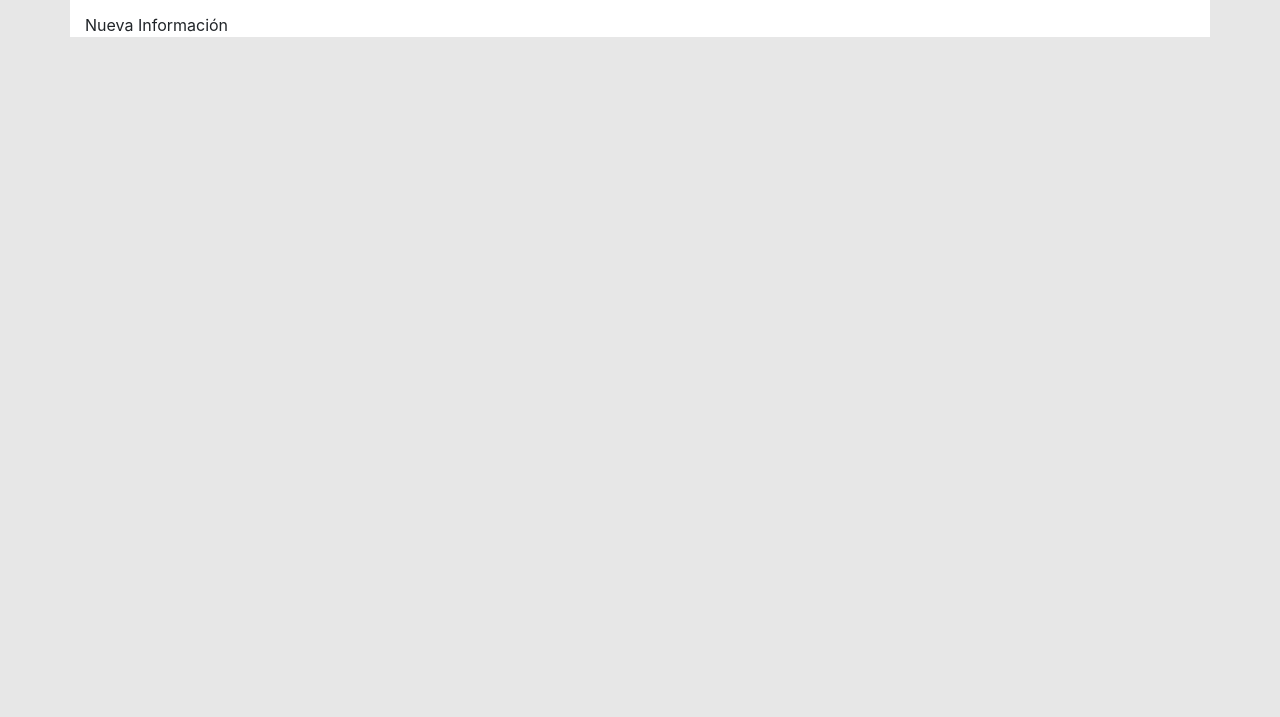
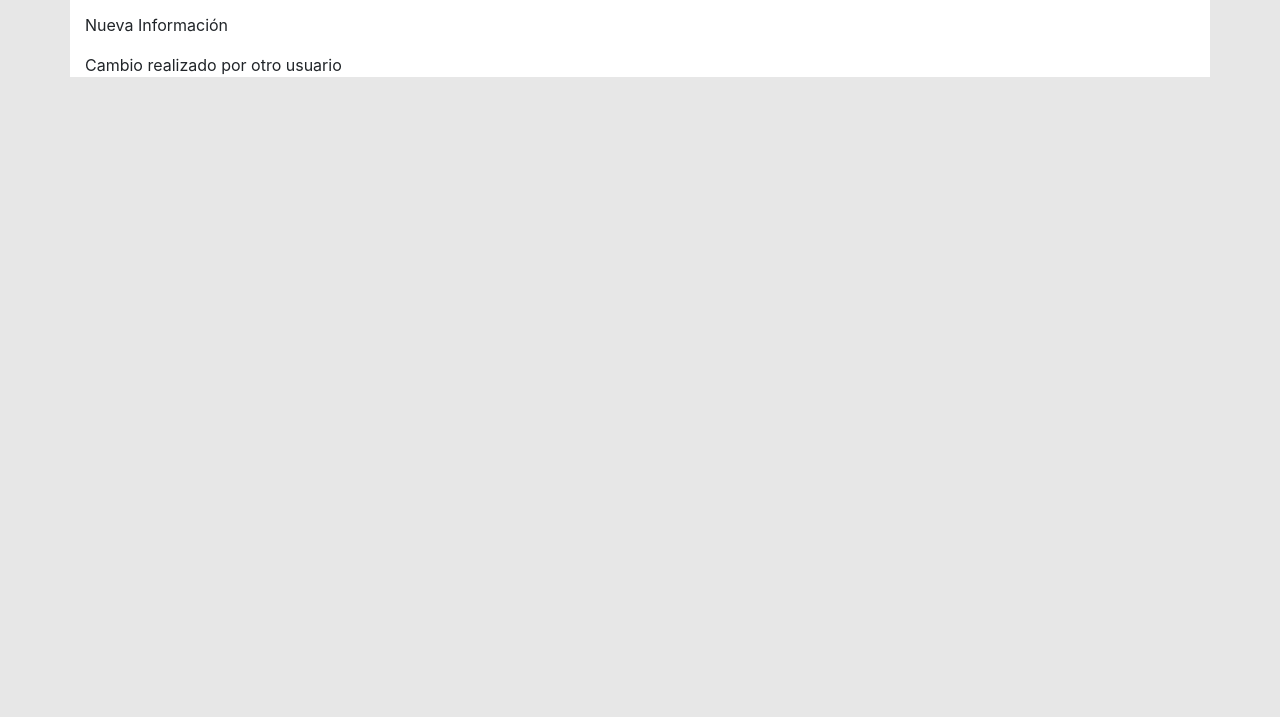
Before and after one commit to AFrancoSCode/Proyecto-de-prueba, a plain HTML site: page Index.html in a window 1280 px wide. Shown: the part 83-800 px from the top of the page. Drawn offline with nearby package versions, Linux system fonts and the light colour scheme.

Commit message:
Cambio realizado por otro usuario y nueva branch

```diff
--- a/Index.html
+++ b/Index.html
@@ -17,6 +17,8 @@
         <p>Esto es un párrafo de ejemplo</p>
 
         <p>Nueva Información</p>
+
+        <p>Cambio realizado por otro usuario</p>
     </div>
 
     <!-- Optional JavaScript -->
```
